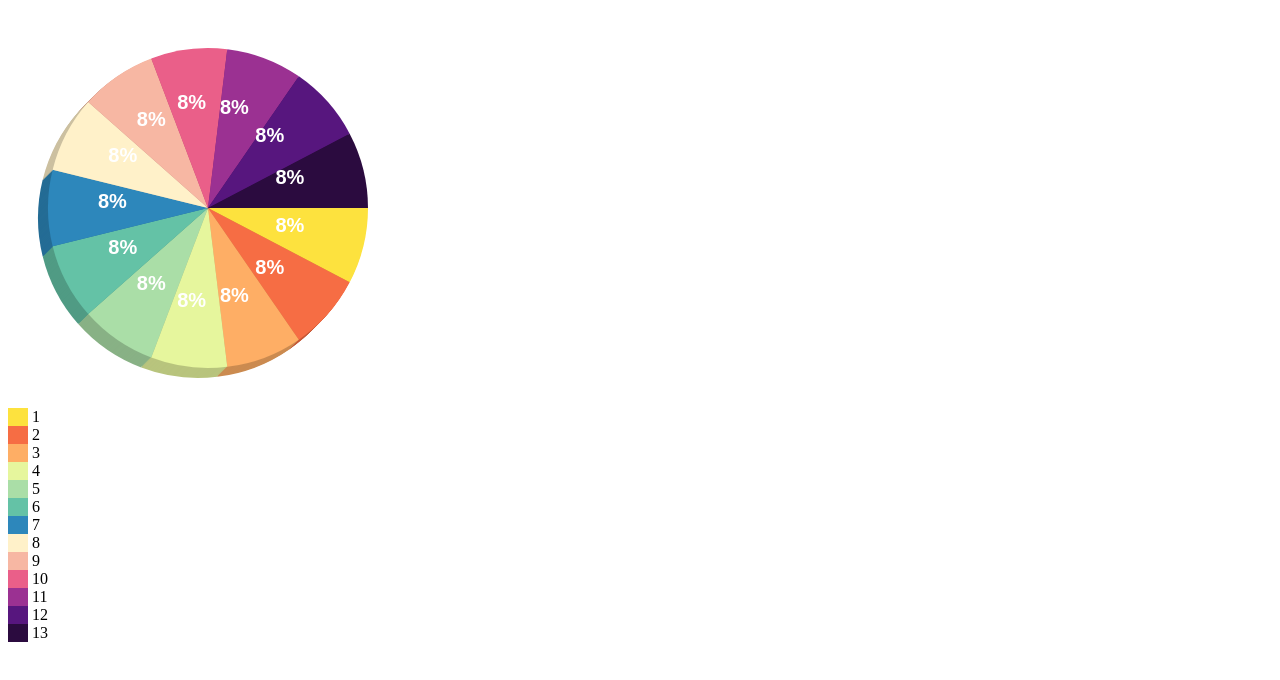
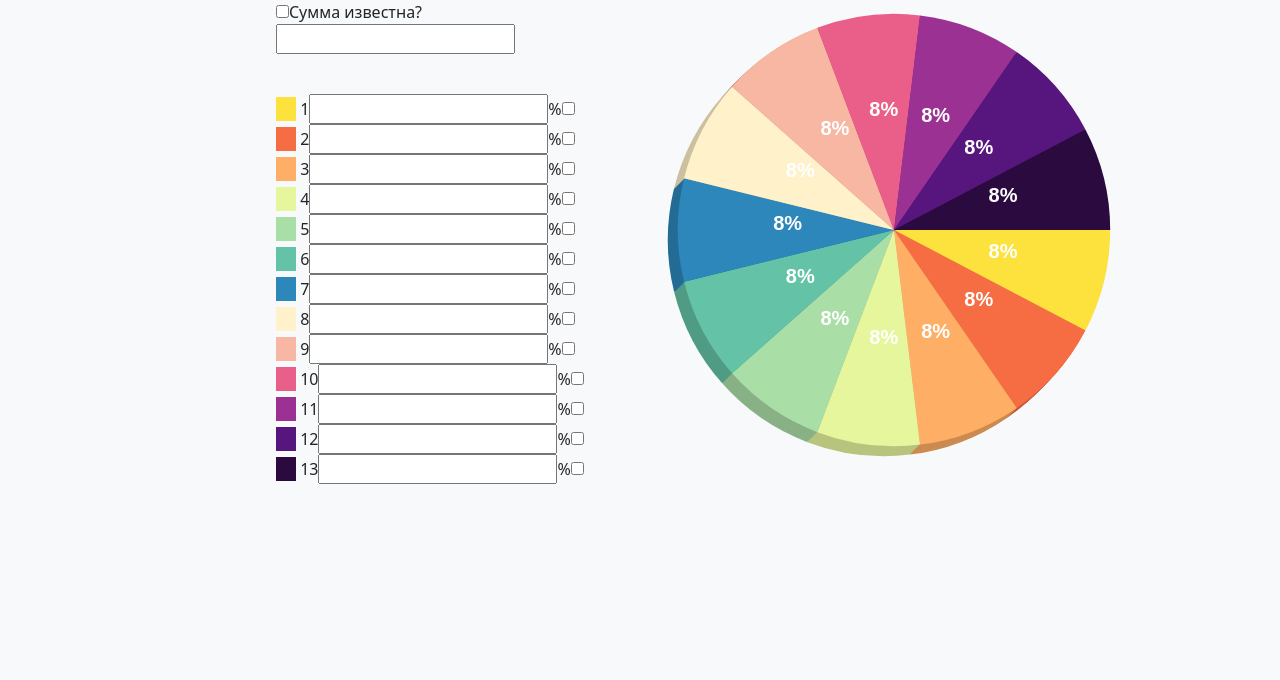
Before and after one commit to kirill-khalevin-lt/pie-chart-js, a plain HTML site: page index.html in a window 1280 px wide. Drawn offline with Linux system fonts and the light colour scheme.

Commit message:
add Bootstrap 5 and inputs

```diff
--- a/index.html
+++ b/index.html
@@ -1,7 +1,43 @@
 <html>
-<body>
-    <canvas id="myCanvas"></canvas>
-    <div id="myLegend"></div>
+<head>
+    <meta charset="utf-8">
+    <meta name="viewport" content="width=device-width, initial-scale=1">
+    <meta name="description" content="Pie chart">
+    <meta name="author" content="Kirill Khalevin">
+    <title>Pie chart</title>
+
+    <link href="./assets/css/bootstrap.min.css" rel="stylesheet">
+    <style>
+        canvas {
+            width: 100%;
+            height: auto;
+        }
+    </style>
+</head>
+<body class="bg-light">
+    <div class="container">
+
+        <div class="row g-5">
+            <div class="col-md-5 col-lg-2">
+
+            </div>
+            <div class="col-md-7 col-lg-4">
+                <p><input type="checkbox" name="sum-known">Сумма известна? <input type="number" step="1000"></p><Br>
+                <div id="myLegend"></div>
+            </div>
+            <div class="col-md-5 col-lg-4">
+                <div style="width:460px;height:460px">
+                    <canvas id="myCanvas"></canvas>
+                </div>
+            </div>
+          </div>
+
+
+
+
+    </div>
+
     <script type="text/javascript" src="pie.js"></script>
+    <script src="./assets/js/bootstrap.bundle.min.js"></script>
 </body>
 </html>
--- a/pie.js
+++ b/pie.js
@@ -1,13 +1,4 @@
 //Code collected from https://code.tutsplus.com/ru/tutorials/how-to-draw-a-pie-chart-and-doughnut-chart-using-javascript-and-html5-canvas--cms-27197
-
-function drawPieSlice(ctx,centerX, centerY, radius, startAngle, endAngle, color ){
-    ctx.fillStyle = color;
-    ctx.beginPath();
-    ctx.moveTo(centerX,centerY);
-    ctx.arc(centerX, centerY, radius, startAngle, endAngle);
-    ctx.closePath();
-    ctx.fill();
-}
 
 class Piechart{
     constructor(options)
@@ -17,13 +8,46 @@ class Piechart{
         this.canvas = options.canvas;
         this.ctx = this.canvas.getContext("2d");
         this.colors = options.colors.concat(this.pie_colors_default);
-        console.log(this.colors)
         this.shaded_colors = this.colors.map(function(color) { return shadeColor(color, -20); } );
     }
+
+    drawPieSlice(ctx,centerX, centerY, radius, startAngle, endAngle, color ){
+        ctx.fillStyle = color;
+        ctx.beginPath();
+        ctx.moveTo(centerX,centerY);
+        ctx.arc(centerX, centerY, radius, startAngle, endAngle);
+        ctx.closePath();
+        ctx.fill();
+    }
+
+    //  https://github.com/lipka/piecon
+
+    removeFaviconTag(){
+        var links = Array.prototype.slice.call(document.getElementsByTagName('link'), 0);
+        var head = document.getElementsByTagName('head')[0];
+
+        for (var i = 0, l = links.length; i < l; i++) {
+            if (links[i].getAttribute('rel') === 'icon' || links[i].getAttribute('rel') === 'shortcut icon') {
+                head.removeChild(links[i]);
+            }
+        }
+    };
+
+    setFaviconTag(){
+        this.removeFaviconTag();
+
+        var link = document.createElement('link');
+        link.type = 'image/x-icon';
+        link.rel = 'icon';
+        link.href = this.canvas.toDataURL();
+
+        document.getElementsByTagName('head')[0].appendChild(link);
+    };
 
     draw(){
         var total_value = 0;
         var shift = 10;
+        var coef_padding = 0.03
 
         var canvas_width = this.canvas.width;
         var canvas_height = this.canvas.height;
@@ -41,11 +65,11 @@ class Piechart{
                 var slice_angle = 2 * Math.PI * val / total_value;
 
                 var current_colors = shift == 0 ? this.colors : this.shaded_colors;
-                drawPieSlice(
+                this.drawPieSlice(
                     this.ctx,
                     canvas_width/2-shift,
                     canvas_height/2+shift,
-                    Math.min(canvas_width/2-canvas_width*0.1,canvas_height/2-canvas_height*0.1),
+                    Math.min(canvas_width/2-canvas_width*coef_padding,canvas_height/2-canvas_height*coef_padding),
                     start_angle,
                     start_angle+slice_angle,
                     current_colors[color_index%this.colors.length]
@@ -63,8 +87,9 @@ class Piechart{
             slice_angle = 2 * Math.PI * val / total_value;
             var pieRadius = Math.min(canvas_width/2,canvas_height/2);
             var labelX = canvas_width/2 + (pieRadius / 2) * Math.cos(start_angle + slice_angle/2);
-            labelX -= labelX*0.1;
+            labelX -= labelX*0.05;
             var labelY = canvas_height/2 + (pieRadius / 2) * Math.sin(start_angle + slice_angle/2);
+            //labelY += labelY*0.05;
 
             if (this.options.doughnutHoleSize){
                 var offset = (pieRadius * this.options.doughnutHoleSize ) / 2;
@@ -72,21 +97,29 @@ class Piechart{
                 labelY = canvas_height/2 + (offset + pieRadius / 2) * Math.sin(start_angle + slice_angle/2);
 
             }
-            var labelText = Math.round(100 * val / total_value);
-            this.ctx.fillStyle = "white";
-            this.ctx.font = "bold 20px Arial";
-            this.ctx.fillText(labelText+"%", labelX,labelY);
+            var percents = Math.round(100 * val / total_value)
+            if (percents >= 3)
+            {
+                this.ctx.fillStyle = "white";
+                this.ctx.font = "bold 20px Arial";
+                this.ctx.fillText(percents+"%", labelX,labelY);
+            }
             start_angle += slice_angle;
         }
 
         if (this.options.legend){
             color_index = 0;
             var legendHTML = "";
+            var input_element = "";
             for (categ in this.options.data){
-                legendHTML += "<div><span style='display:inline-block;width:20px;background-color:"+this.colors[color_index++]+";'>&nbsp;</span> "+categ+"</div>";
+                legendHTML += "<div><span style='display:inline-block;width:20px;background-color:"+this.colors[color_index++]+";'>&nbsp;</span> "+categ;
+                legendHTML += `<input type="number" step="1000" name="pie-value-${categ}">`;
+                legendHTML += `%<input type="checkbox" name="pie-value-${categ}-in-percents"><Br></div>`;
             }
             this.options.legend.innerHTML = legendHTML;
         }
+
+        this.setFaviconTag()
     }
 }
 
@@ -137,8 +170,8 @@ var myVinyls = {
 }
 
 var myCanvas = document.getElementById("myCanvas");
-myCanvas.width = 400;
-myCanvas.height = 400;
+myCanvas.width = 460;
+myCanvas.height = 460;
 var ctx = myCanvas.getContext("2d");
 var myLegend = document.getElementById("myLegend");
 
@@ -146,7 +179,7 @@ var myDougnutChart = new Piechart(
     {
         canvas:myCanvas,
         data:myVinyls,
-        colors:["#fde23e"],//,"#f16e23", "#57d9ff","#937e88"],
+        colors:["#fde23e"],
         legend:myLegend
     }
 );
```
Also changed, not shown: assets/css/bootstrap.min.css (added), assets/js/bootstrap.bundle.min.js (added).
